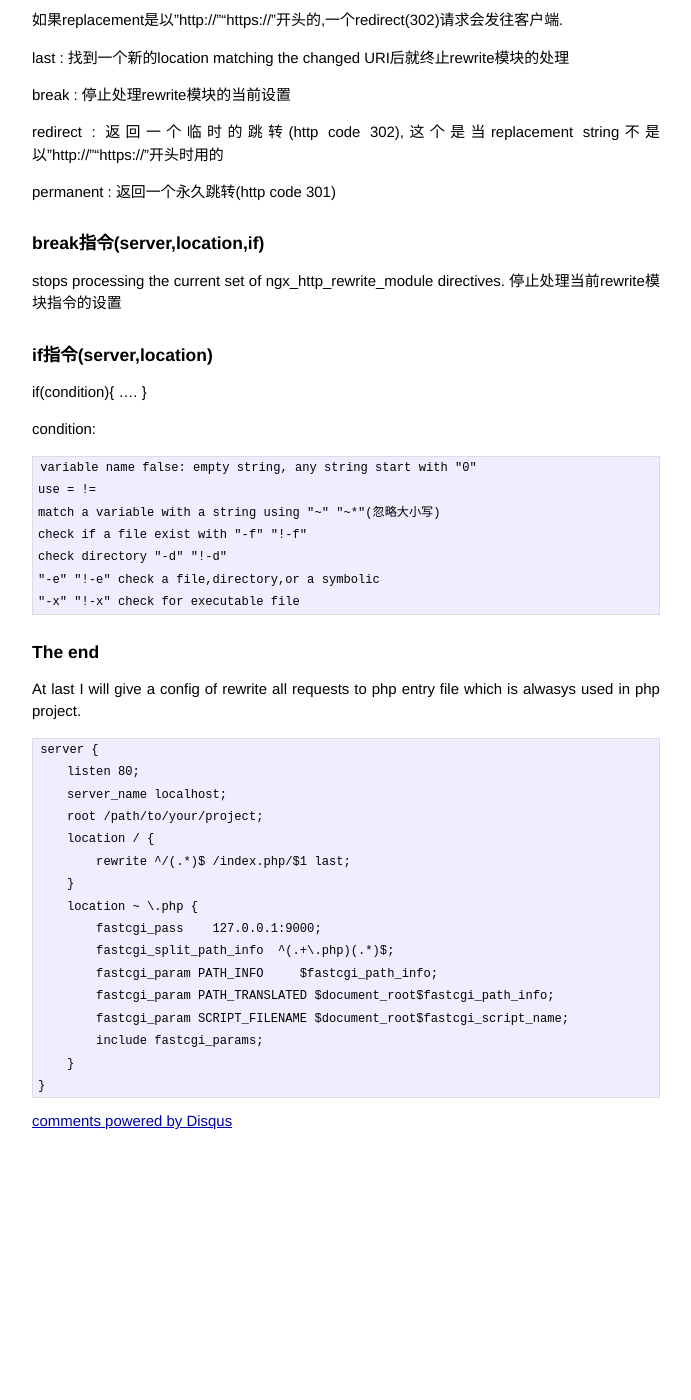
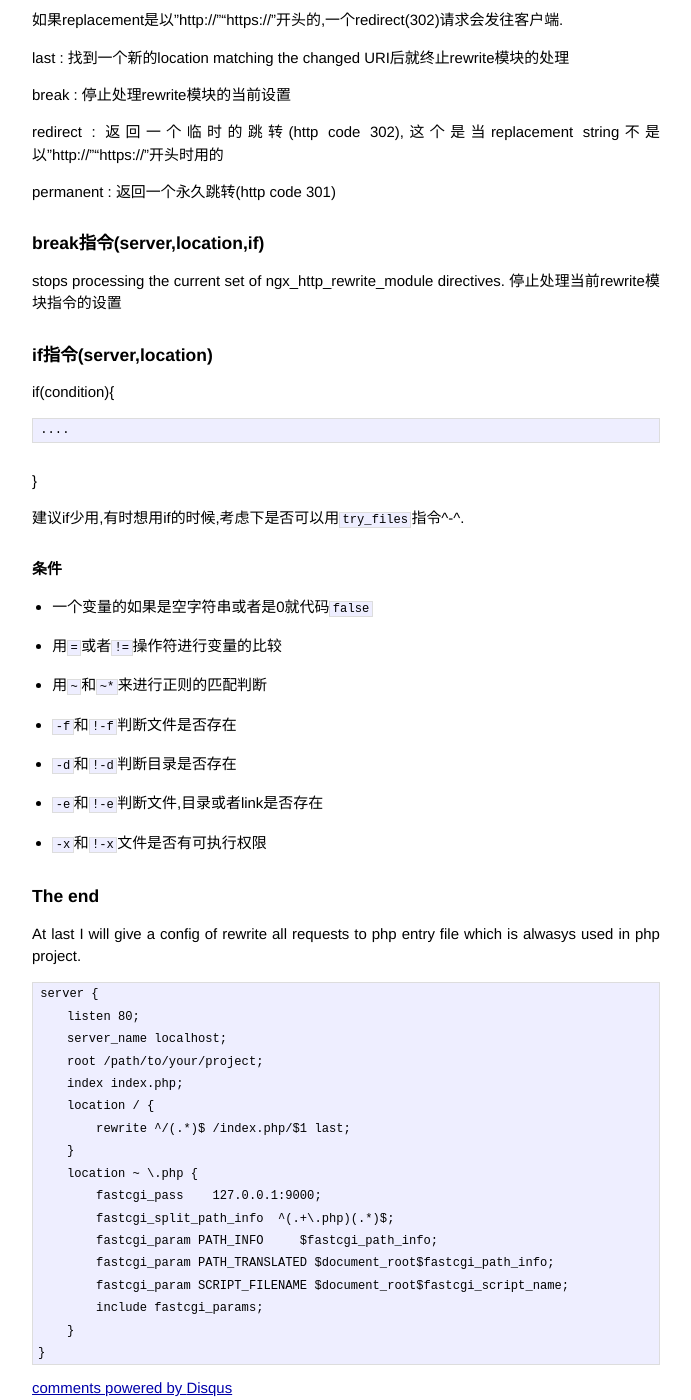
Before and after one commit to baijian/baijian.github.io, a Jekyll site: the page built from _posts/2012-09-04-ngx-rewrite.markdown, in a window 1280 px wide and 1400 px high, scrolled down 776 px. Shown: the whole window, without its empty margins (294-985 px from the left). Built offline with Jekyll 4.4.1, drawn with Linux system fonts in a browser that asks for light colours; Markdown is read by kramdown in place of the engine named in the settings; comment, search, counter and statistics services are not loaded; before the commit the page ends 1909 px from its top, so only the background shows below that.

Commit message:
modify style of old post

````diff
--- a/_posts/2012-09-04-ngx-rewrite.markdown
+++ b/_posts/2012-09-04-ngx-rewrite.markdown
@@ -19,7 +19,6 @@ nginx的rewrite模块使得你可以通过正则表达式匹配、return redirec
 
 选择一个location进行处理,如果改变uri,一个新的location将会被搜索,如果循环超过10次,将会自动报500错误
 
-<!-- more -->
 ### return指令(server,location,if)
 
 return code [text] | URL
@@ -45,7 +44,6 @@ redirect : 返回一个临时的跳转(http code 302),这个是当replacement st
 
 permanent : 返回一个永久跳转(http code 301)
 
-
 ### break指令(server,location,if)
 
 stops processing the current set of ngx\_http\_rewrite\_module directives.
@@ -54,19 +52,28 @@ stops processing the current set of ngx\_http\_rewrite\_module directives.
 ### if指令(server,location)
 
 if(condition){
+
     ....
+
 }
 
-condition:
-```
-variable name false: empty string, any string start with "0"
-use = !=
-match a variable with a string using "~" "~*"(忽略大小写)
-check if a file exist with "-f" "!-f"
-check directory "-d" "!-d"
-"-e" "!-e" check a file,directory,or a symbolic
-"-x" "!-x" check for executable file
-```
+建议if少用,有时想用if的时候,考虑下是否可以用`try_files`指令^-^.
+
+#### 条件
+
+* 一个变量的如果是空字符串或者是0就代码`false`
+
+* 用`=`或者`!=`操作符进行变量的比较
+
+* 用`~`和`~*`来进行正则的匹配判断
+
+* `-f`和`!-f`判断文件是否存在
+
+* `-d`和`!-d`判断目录是否存在
+
+* `-e`和`!-e`判断文件,目录或者link是否存在
+
+* `-x`和`!-x`文件是否有可执行权限
 
 ### The end
 
@@ -78,6 +85,7 @@ server {
     listen 80;
     server_name localhost;
     root /path/to/your/project;
+    index index.php;
     location / {
         rewrite ^/(.*)$ /index.php/$1 last;
     }
````
